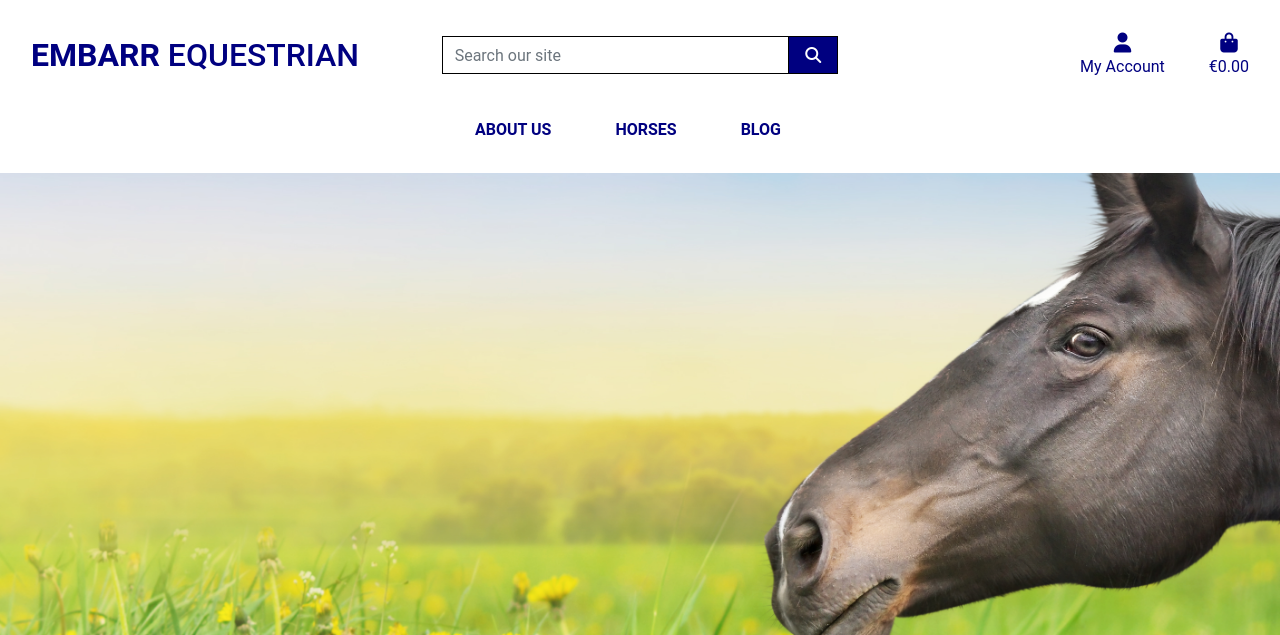
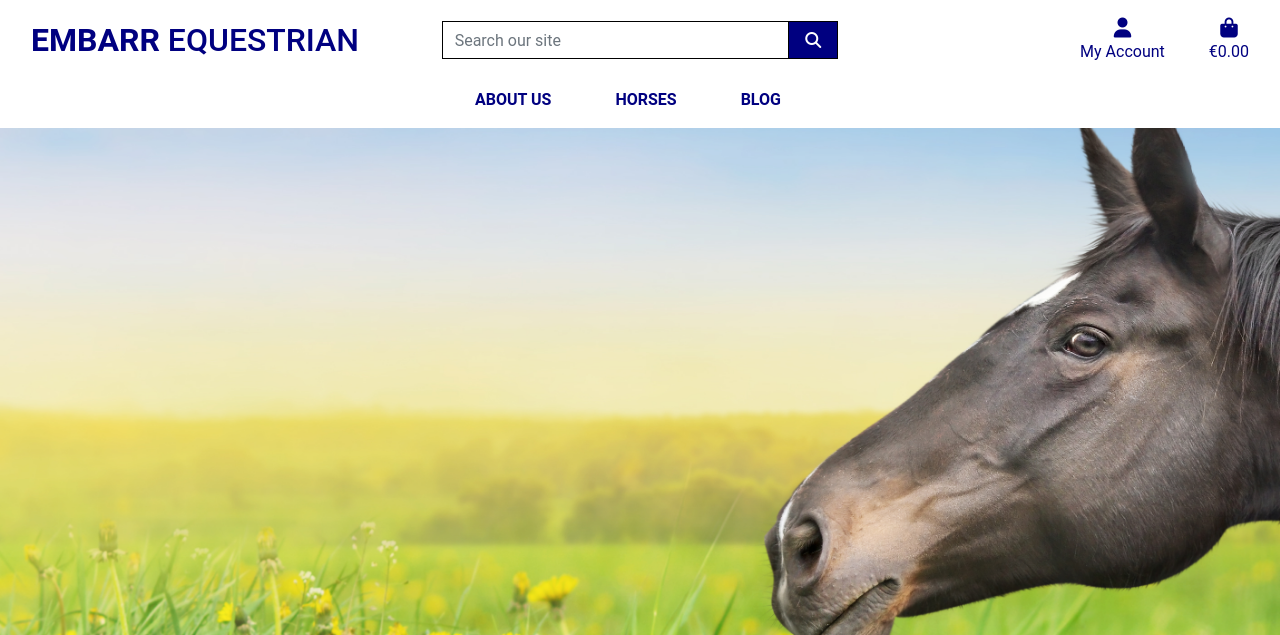
Before and after one commit to chellej80/Embarr-Equestrian-Donations, a Django app: page /blog/ in a window 1280 px wide. Shown: the top 635 px of the page. Run offline with Django 3.2, Linux system fonts and the light colour scheme; data that the repository does not hold is empty; some libraries are stand-ins or nearby versions.

Commit message:
updated css blog

```diff
--- a/blog/static/blog/css/blog.css
+++ b/blog/static/blog/css/blog.css
@@ -1,8 +1,4 @@
-body {
-    font-family: "Roboto", sans-serif;
-    font-size: 16px;
-    background-color: #fff;
-  }
+
 
   .masthead {
     overflow: hidden;
@@ -13,22 +9,6 @@ body {
     background: #698bb0;
   }
 
-  .row {
-    margin-top: 15px;
-    margin-bottom: 15px;
-  }
-
-  header {
-    background: #fff;
-  }
-
-  .head_text {
-    color: white;
-  }
-
-  .site-heading {
-    text-align: center;
-  }
 
   .card {
     box-shadow: 0 16px 48px #e3e7eb;
```
